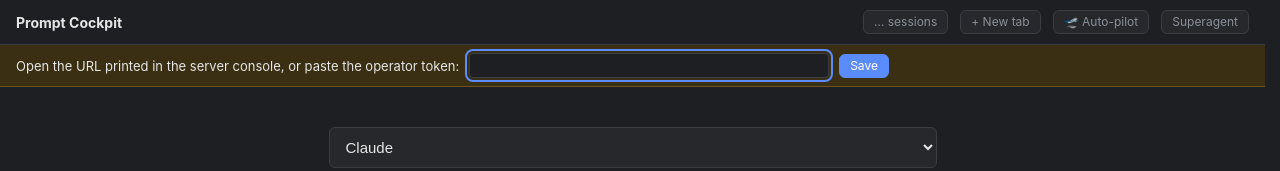
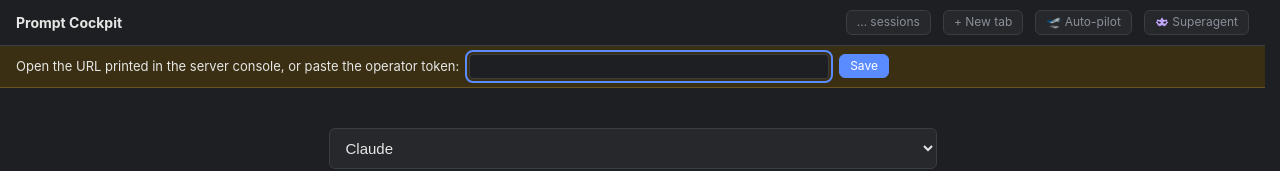
Before and after one commit to eamonwoortman/prompt-cockpit, a website: page public/index.html in a window 1280 px wide. Shown: the top 171 px of the page. Drawn offline with Linux system fonts and the light colour scheme; no server answers.

Commit message:
feat(superagent): mask favicon for the Superagent tab and its nav button
Serve .svg as image/svg+xml so the browser accepts it as an icon.

```diff
--- a/public/index.html
+++ b/public/index.html
@@ -36,7 +36,7 @@
     <button type="button" id="sessionCountBtn" class="btn" title="All sessions on this server">… sessions</button>
     <button type="button" id="newSessionTabBtn" class="btn" title="Open a new tab to start another session">+ New tab</button>
     <button type="button" id="autopilotBtn" class="btn" title="Auto-pilot: scheduled unattended sessions">🛫 Auto-pilot</button>
-    <button type="button" id="superagentBtn" class="btn" title="Open the Superagent view in its own tab">Superagent</button>
+    <button type="button" id="superagentBtn" class="btn" title="Open the Superagent view in its own tab"><img src="/superagent-favicon.svg" alt="" class="superagent-btn-icon">Superagent</button>
     <button type="button" id="notificationsBtn" class="btn" title="Notifications" hidden>🔔</button>
     <button type="button" id="settingsBtn" class="btn session-chrome" title="Settings" aria-label="Settings">⚙</button>
   </header>
--- a/public/style-superagent.css
+++ b/public/style-superagent.css
@@ -3,6 +3,8 @@
    controls are hidden, since app.js never runs there to drive them. */
 
 #superagentView { display: none; }
+
+.superagent-btn-icon { width: 1.15em; height: 1.15em; vertical-align: -0.2em; margin-right: 0.3em; }
 
 body.view-superagent > :not(.app-header, #operatorGate, #superagentView, #notificationsPanel, dialog, script),
 body.view-superagent .app-header > :not(h1, .spacer, #superagentBtn, #notificationsBtn) {
--- a/public/superagent-view.js
+++ b/public/superagent-view.js
@@ -102,6 +102,7 @@ export function initSuperagentView() {
   const answerDrafts = new Map();
 
   document.title = 'Superagent - Prompt Cockpit';
+  document.getElementById('favicon')?.setAttribute('href', '/superagent-favicon.svg');
   // Lets other tabs' bell, Superagent button and notification clicks find
   // this tab (openSuperagentView), which then asks it to select a job instead
   // of reloading it.
--- a/src/static-files.js
+++ b/src/static-files.js
@@ -20,6 +20,7 @@ const CONTENT_TYPES = {
   '.js': 'text/javascript; charset=utf-8',
   '.css': 'text/css; charset=utf-8',
   '.json': 'application/json; charset=utf-8',
+  '.svg': 'image/svg+xml',
 };
 
 export async function serveStatic(req, res, url) {
```
Also changed, not shown: public/superagent-favicon.svg (added).
